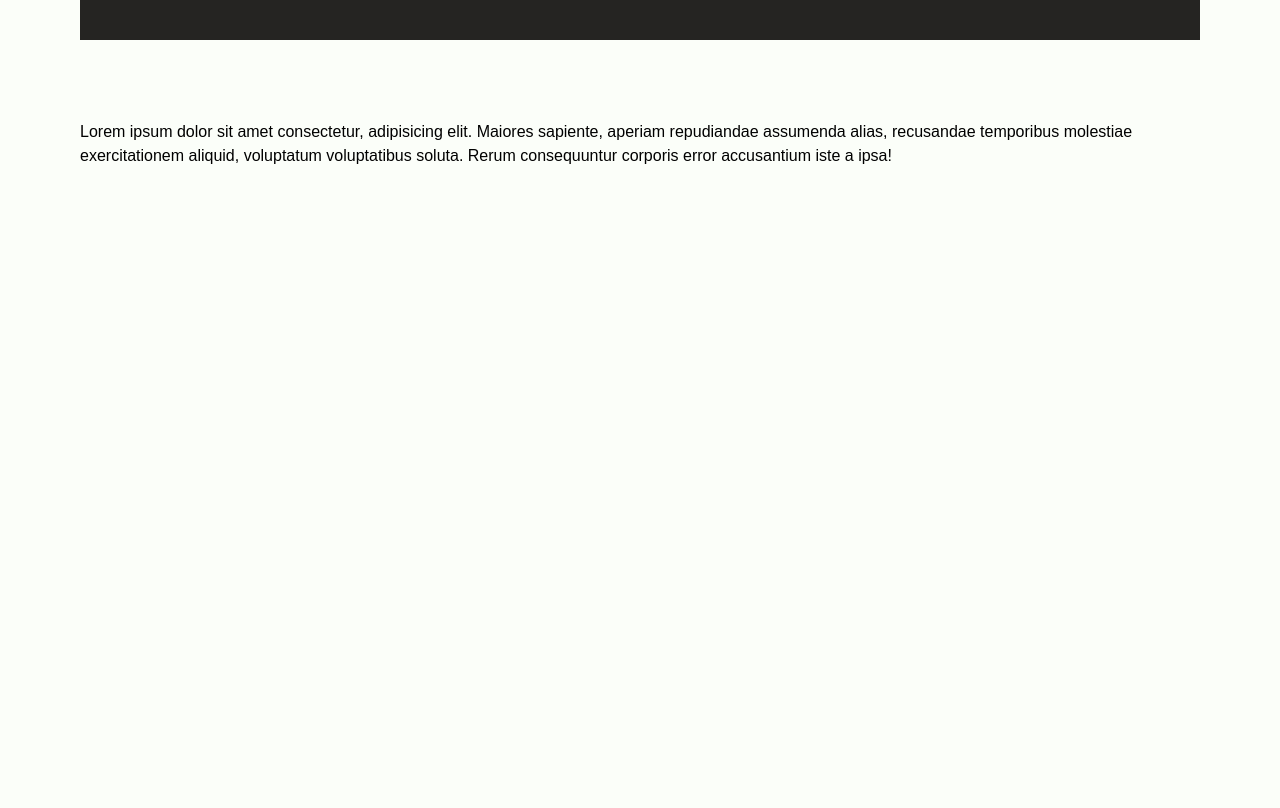
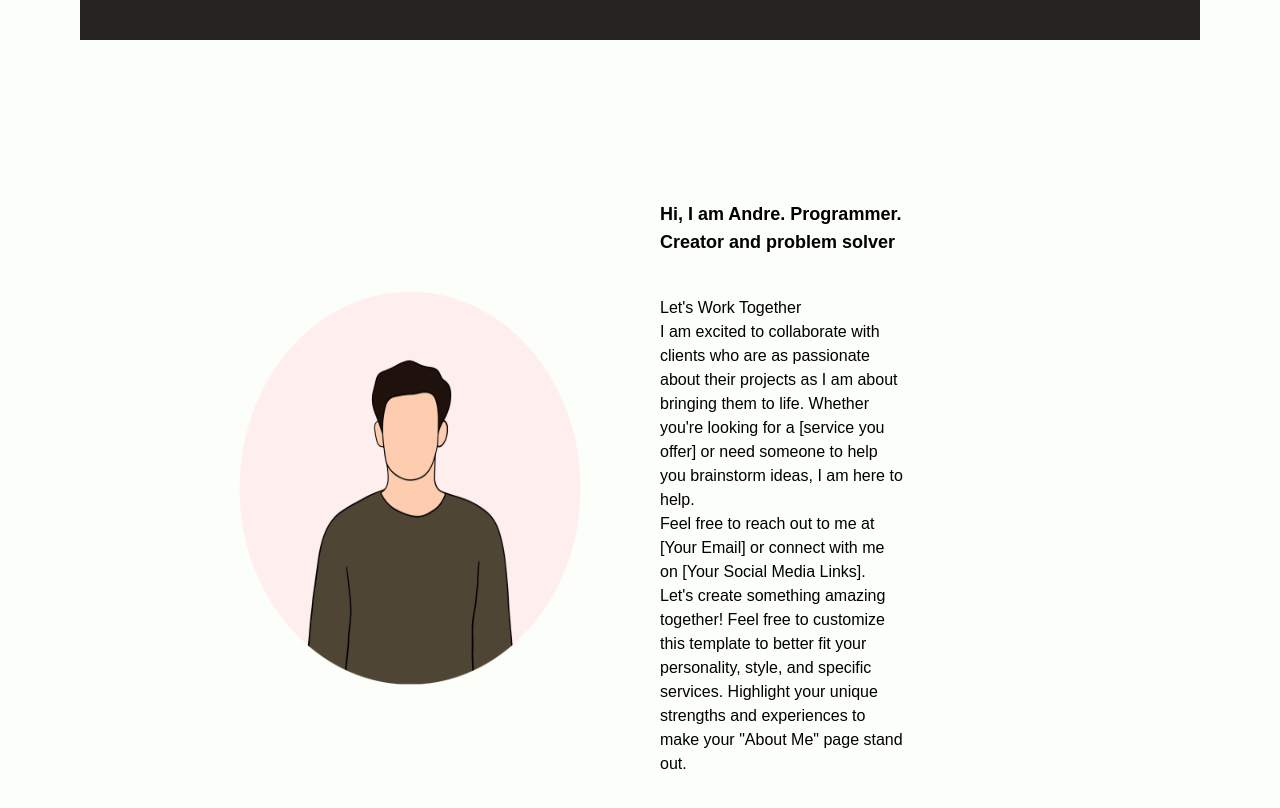
Before and after one commit to AndreFerraria20/portfolio, a Next.js app: page /contact in a window 1280 px wide. Shown: the part 680-1488 px from the top of the page. After the commit the page ends 1456 px from the top, so only its background shows below. Built offline with nearby package versions, Linux system fonts and the light colour scheme.

Commit message:
contact page added

```diff
--- a/src/app/contact/page.tsx
+++ b/src/app/contact/page.tsx
@@ -1,10 +1,35 @@
 import MainLayout from "../layouts/mainLayout";
 import SplitLayout from "../layouts/splitLayout";
 
+import Image from "next/image";
 
 
 export default function Contact() {
- const content=(<div className="h-screen"> Lorem ipsum dolor sit amet consectetur, adipisicing elit. Maiores sapiente, aperiam repudiandae assumenda alias, recusandae temporibus molestiae exercitationem aliquid, voluptatum voluptatibus soluta. Rerum consequuntur corporis error accusantium iste a ipsa!</div>);
+  const content = (
+    <div className="flex flex-row mt-20  mr-[23vw] ml-20">
+    <Image
+        src="/profile.png"
+        width={500}
+        height={500}
+        alt="Picture of the author"
+    />
+        <div>
+            <h4 className="text-lg text-theme-secundary font-bold">Hi, I am Andre. Programmer.</h4>
+            <h4 className="text-lg text-title-primary font-bold">Creator and problem solver</h4>
+
+            <h1 className=" mt-10">Let's Work Together
+                <br></br> I am excited to collaborate with clients who are as passionate about their projects
+                as I am about bringing them to life. Whether you're looking for a [service you offer]
+                or need someone to help you brainstorm ideas, I am here to help.
+                <br></br>Feel free to reach out to me at [Your Email] or connect with me on [Your Social Media Links].
+                <br></br>Let's create something amazing together!
+                Feel free to customize this template to better fit your personality, style, and specific services.
+                Highlight your unique strengths and experiences to make your "About Me" page stand out.
+            </h1>
+
+        </div>
+
+    </div>);
 
   return (
     <MainLayout title="Contact" divContent={content} />
```
Also changed, not shown: public/profile.png (added).
